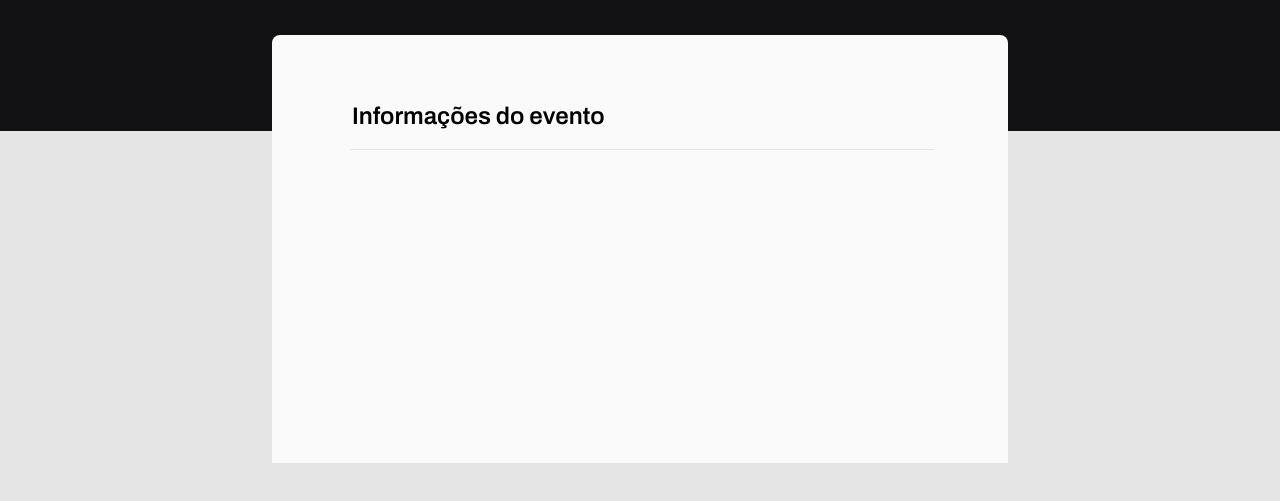
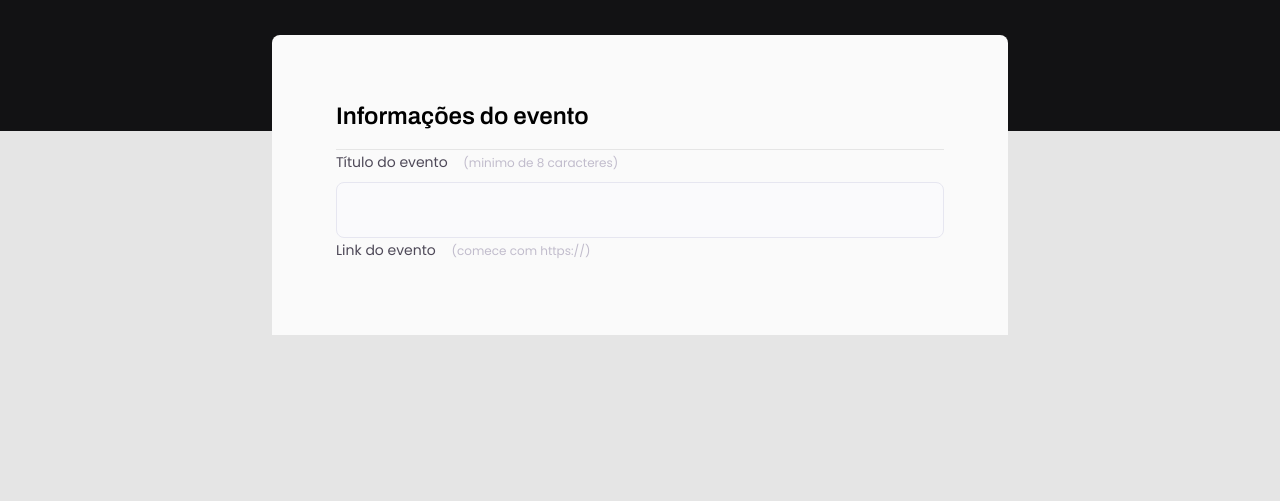
Before and after one commit to muniz-luiz/Formulario, a plain HTML site: page Projeto03-Formulário/index.html in a window 1280 px wide. Shown: the part 237-738 px from the top of the page. Drawn offline with Linux system fonts and the light colour scheme.

Commit message:
Trabalhando com fieldset e legend para criação das text boxes do formulário.

```diff
--- a/Projeto03-Formulário/index.html
+++ b/Projeto03-Formulário/index.html
@@ -21,6 +21,11 @@
     <form>
       <fieldset>
         <legend>Informações do evento</legend>
+        <div class="input-wrapper">
+          <label for="event-tittle">Título do evento <span>(minimo de 8 caracteres)</span></label>
+          <input id="event-tittle" type="text" />
+          <label for="event-link">Link do evento <span>(comece com https://)</span></label>
+        </div>
       </fieldset>
     </form>
   </div>
--- a/Projeto03-Formulário/style.css
+++ b/Projeto03-Formulário/style.css
@@ -1,10 +1,20 @@
-h1{
+*{
+  box-sizing: border-box;
+  margin: 0;
+  padding: 0;
+}
+
+header h1{
   font-family: 'Archivo', sans-serif;
   font-weight: bold;
   font-size: 36px;
   line-height: 42px;
   color: #fff;
+  margin-bottom: 24px;
+}
 
+body, header, input, select{
+  font-family: 'Poppins', sans-serif;
 }
 
 .page{
@@ -19,7 +29,6 @@ header{
 }
 
 body{
-  font-family: 'Poppins', sans-serif;
   background-color: #e5e5e5;
 }
 
@@ -36,7 +45,6 @@ body::before{
 }
 
 header p{
-  font-family: 'Poppins', sans-serif;
   font-style: normal;
   color: #42d3ff;
   size: 16px;
@@ -65,3 +73,42 @@ fieldset{
     border-bottom: 1px solid #e5e5e5;
     padding-bottom: 16px;
   }
+
+  .input-wrapper{
+
+
+    display: flex;
+    flex-direction: column;
+
+  }
+
+
+  .input-wrapper label{
+    font-style: normal;
+    font-weight: 400;
+    font-size: 14px;
+    line-height: 24px;
+    color: #4e4958;
+    margin-bottom: 8px;
+  }
+
+  .input-wrapper label span{
+    margin-left: 12px;
+    font-size: 12px;
+    line-height: 20px;
+    color: #c1bccc;
+  }
+
+  .input-wrapper input{
+    background: #fafafc;
+    border: 1px solid #e6e6f0;
+    border-radius: 8px;
+    width: 608px;
+    height: 56px;
+    padding: 0 24px;
+    font-style: normal;
+    font-weight: 400;
+    font-size: 16px;
+    line-height: 26px;
+    color: #C1BCCC;
+  }
```
